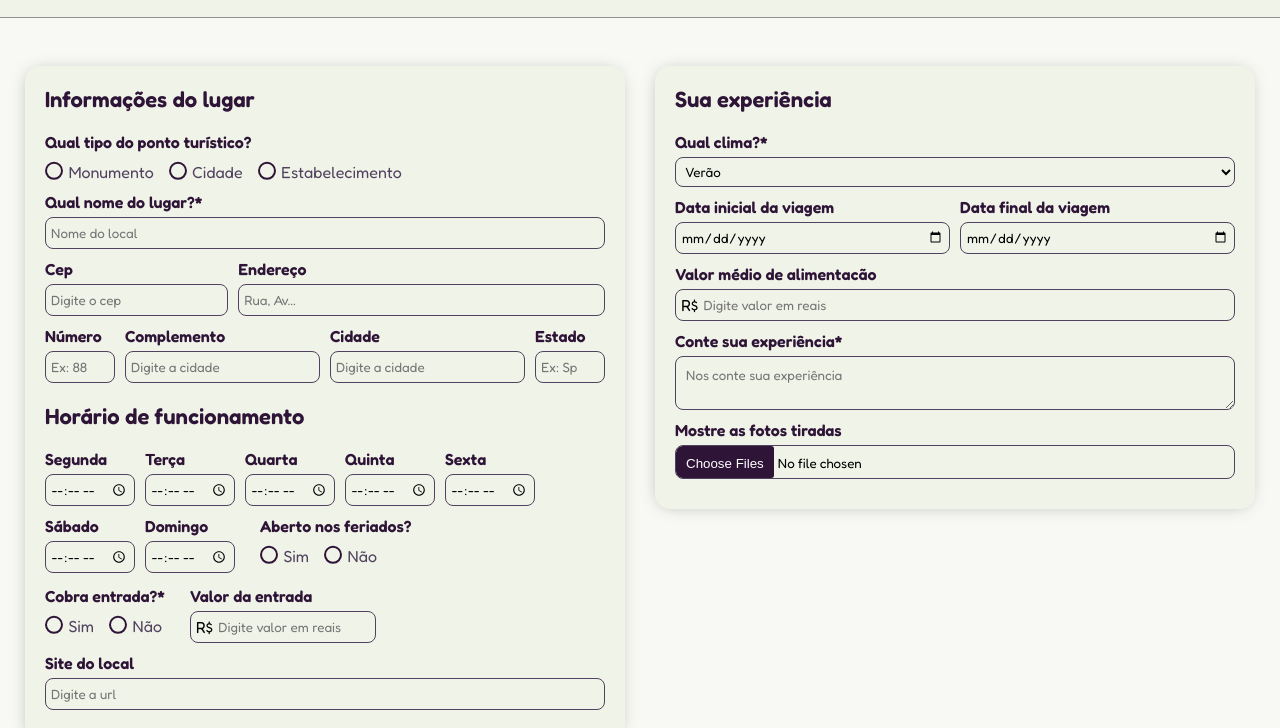
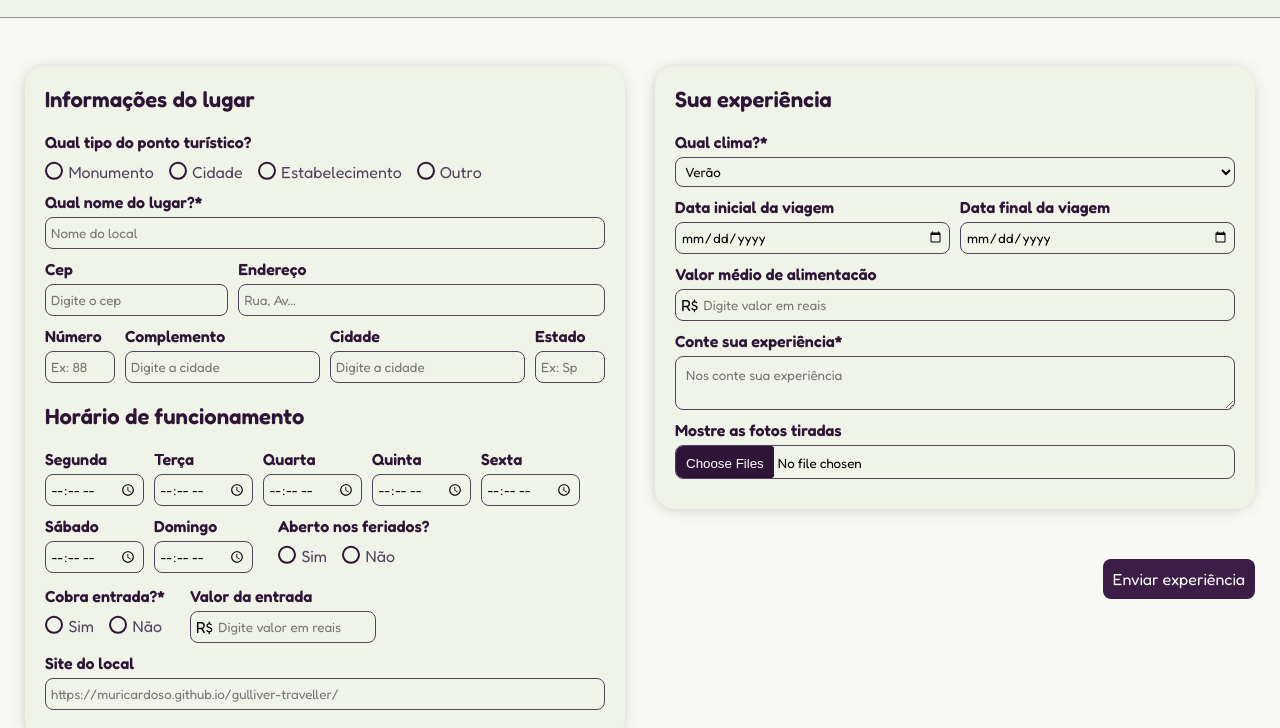
Before and after one commit to muricardoso/gulliver-traveller, a plain HTML site: page index.html in a window 1280 px wide. Shown: the part 90-818 px from the top of the page. Drawn offline with Linux system fonts and the light colour scheme.

Commit message:
correção e implementaçao de required

```diff
--- a/css/inputs.css
+++ b/css/inputs.css
@@ -1,4 +1,4 @@
-#card-cadastro-turistico {
+.card-cadastro-turistico {
     border-radius: 15px;
     margin: 20px;
     box-shadow: -1px 1px 18px -6px rgb(0 0 0 / 35%);
@@ -20,7 +20,7 @@
     margin-bottom: 20px;
 }
 form {
-    padding: 20px;
+    height: 100%;
 }
 .container-input-text input, .container-fake-input-currency {
     margin-top: 5px;
@@ -133,8 +133,8 @@ textarea {
 textarea:focus {
     outline:  1px solid var(--color-secondary);
 }
-.times .container-input-text {
-    width: 85px;
+.times .container-input-tex {
+    width: initial;
 }
 .input-time::selection {
     background-color: var(--color-secondary);
@@ -157,7 +157,7 @@ input[type=file]::file-selector-button {
 
 }
 @media (min-width: 600px) {
-    #card-cadastro-turistico {
+    .card-cadastro-turistico {
         max-width: 600px;
         margin: 0 0;
         width: 100%;
@@ -169,6 +169,6 @@ input[type=file]::file-selector-button {
         flex-direction: row;
     }
     .times .container-input-text {
-        width: 90px;
+        width: initial;
     }
 }
--- a/css/style.css
+++ b/css/style.css
@@ -10,7 +10,7 @@ header {
     border-bottom: 1px solid  var(--color-grey-primary);
 }
 .max-size-flex {
-    max-width: 1250px;
+    max-width: 1350px;
     display: flex;
     padding: 20px;
 }
@@ -26,6 +26,19 @@ header .container-header {
     justify-content: flex-end;
     margin-bottom: 5px;
     gap: 5px;
+}
+.container-left {
+    max-width: 600px;
+    width: 100%;
+    display: flex;
+    flex-direction: column;
+    align-items: flex-end;
+    justify-content: space-between;
+}
+.card-cadastro-turistico {
+    padding: 20px;
+    border-radius: 20px;
+    box-sizing: border-box;
 }
 .profile-picture  {
     max-width: 40px;
@@ -92,7 +105,14 @@ footer .container-footer {
     display: flex;
     gap: 20px;
 }
-.continer-button button {
+.container-button {
+    display: flex;
+    align-items: center;
+    justify-content: center;
+    margin-top: 50px;
+}
+
+.container-button button {
     background-color: var(--color-button-primary);
 
     color: var(--color-white);
@@ -100,7 +120,7 @@ footer .container-footer {
     border: none;
     padding: 10px;
 }
-.continer-button button:hover {
+.container-button button:hover {
     background-color: var(--color-primary);
 }
 @media (min-width: 600px) {
@@ -116,7 +136,7 @@ footer .container-footer {
     }
     #container-forms {
         display: flex;
-        max-width: 1250px;
+        max-width: 1350px;
         align-items: flex-start;
         justify-content: center;
         margin: 0 auto;
@@ -142,10 +162,18 @@ footer .container-footer {
         flex-direction: row;
     }
 }
-@media (min-height: 1050px) {
+@media (min-width: 1310px) {
+    footer {
+        position: fixed;
+        bottom: 0;
+        width: 100%;
+    }
+
+}
+/* @media (min-height: 1250px) {
     footer {
         position: absolute;
         bottom: 0;
         width: 100%;
     }
-}
+} */
--- a/index.html
+++ b/index.html
@@ -55,9 +55,10 @@
 
     </div>
   </header>
+  <form action="" method="post">
   <div id="container-forms">
-    <section id="card-cadastro-turistico" class="background-green-secondary">
-      <form action="" method="post">
+    <section class="background-green-secondary card-cadastro-turistico">
+
         <div class="title-card color-primary font-bold fontsize-22">Informações do lugar</div>
         <section class="orientation-group-inputs-radio">
           <div class="container-input-radio">
@@ -75,6 +76,10 @@
                 <input class=" cursor-pointer" type="radio" id="establishment" name="local_type" value="establishment">
                 <label class="color-secondary  cursor-pointer" for="establishment">Estabelecimento</label>
               </div>
+              <div class="flex-center cursor-pointer">
+                <input class=" cursor-pointer" type="radio" id="other" name="local_type" value="other">
+                <label class="color-secondary  cursor-pointer" for="other">Outro</label>
+              </div>
             </div>
           </div>
         </section>
@@ -83,7 +88,7 @@
             <div>
               <label for="local-name" class="color-primary font-bold">Qual nome do lugar?*</label>
             </div>
-            <input id="local-name" type="text" name="name" placeholder="Nome do local">
+            <input id="local-name" type="text" name="name" placeholder="Nome do local" required>
           </div>
 
         </section>
@@ -138,9 +143,9 @@
 
           <div class="container-input-text">
             <div>
-              <label for="your-experience" class="color-primary font-bold">Segunda</label>
+              <label for="seg" class="color-primary font-bold">Segunda</label>
             </div>
-            <input type="time" id="operation" name="operation">
+            <input type="time" id="seg" name="segunda">
           </div>
           <div class="container-input-text ">
             <div>
@@ -200,11 +205,11 @@
             <label class="color-primary font-bold">Cobra entrada?*</label>
             <div class="radio-options">
               <div class="flex-center cursor-pointer">
-                <input class="cursor-pointer" type="radio" id="payEntryYes" name="payEntry" value="payEntryYes">
+                <input class="cursor-pointer" type="radio" id="payEntryYes" name="payEntry" value="payEntryYes" required>
                 <label class="color-secondary cursor-pointer" for="payEntryYes">Sim</label>
               </div>
               <div class="flex-center cursor-pointer">
-                <input class="cursor-pointer" type="radio" id="payEntryNo" name="payEntry" value="payEntryNo">
+                <input class="cursor-pointer" type="radio" id="payEntryNo" name="payEntry" value="payEntryNo"required>
                 <label class="color-secondary  cursor-pointer" for="payEntryNo">Não</label>
               </div>
             </div>
@@ -225,21 +230,22 @@
             <div>
               <label for="local-name" class="color-primary font-bold">Site do local</label>
             </div>
-            <input id="local-url" type="url" name="url" placeholder="Digite a url">
+            <input id="local-url" type="url" name="url" placeholder="https://muricardoso.github.io/gulliver-traveller/">
           </div>
 
         </section>
-      </form>
+      <!-- </form> -->
 
     </section>
     <!-- OTHER CARD -->
-    <section id="card-cadastro-turistico" class="background-green-secondary">
-      <form action="" method="post">
+    <div class="container-left">
+      <section class="background-green-secondary card-cadastro-turistico">
+        <!-- <form action="" method="post"> -->
           <div class="title-card color-primary font-bold fontsize-22">Sua experiência</div>
           <section class="orientation-group-inputs-radio">
             <div class="container-select">
               <label class="color-primary font-bold" for="climate">Qual clima?*</label>
-            <select name="climate" id="climate">
+              <select name="climate" id="climate" required>
                 <option value="inverno">Inverno</option>
                 <option value="verão" selected>Verão</option>
                 <option value="outono">Outono</option>
@@ -280,7 +286,7 @@
                 <label for="your-experience" class="color-primary font-bold">Conte sua experiência*</label>
               </div>
               <textarea id="your-experience" name="your-experience" maxlength="300"
-              placeholder="Nos conte sua experiência"></textarea>
+                placeholder="Nos conte sua experiência" required></textarea>
             </div>
           </section>
           <section class="orientation-group-inputs">
@@ -291,11 +297,14 @@
               <input id="local-picture" type="file" name="picture" multiple>
             </div>
           </section>
-      </form>
+        <!-- </form> -->
       </section>
-    <div class="continer-button">
+        <div class="container-button">
           <button  class="fontsize-16 cursor-pointer" type="submit">Enviar experiência</button>
         </div>
+    </div>
+
+
   </div>
 
   <footer class="background-green-secondary">
@@ -321,6 +330,7 @@
     </div>
 
   </footer>
+</form>
 </body>
 
 </html>
```
Lines whose indentation alone changed are shown as unchanged.
